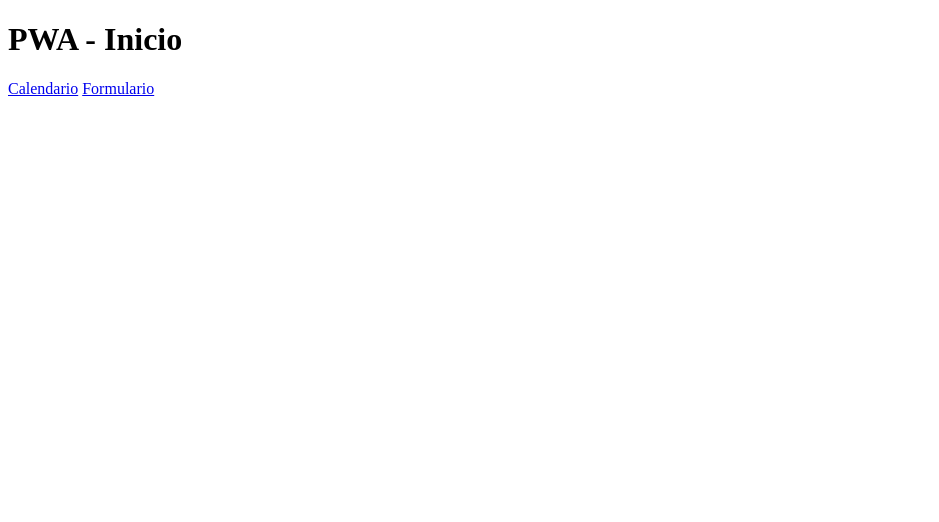
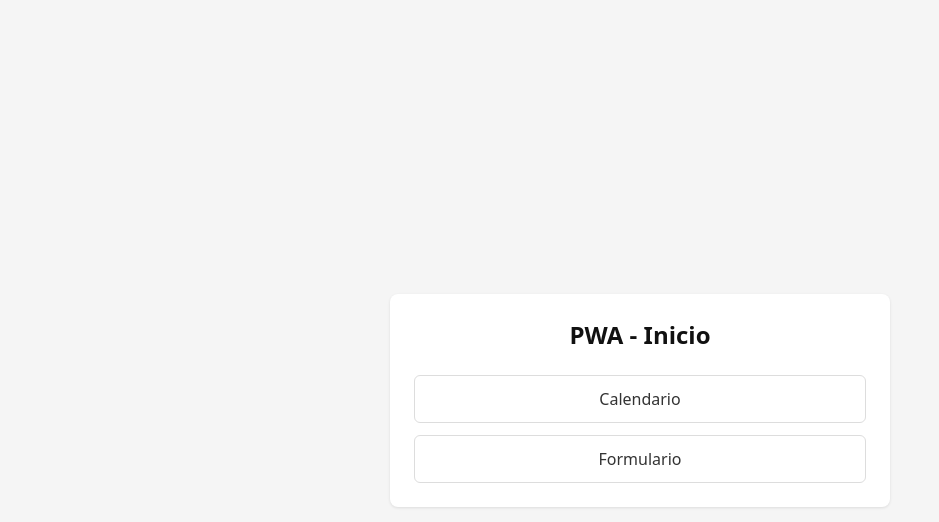
Before and after one commit to AlexMillanG/PWA_FirstCache, a plain HTML site: page index.html in a window 1280 px wide. Shown: the whole page, without its empty margins (0-939 px from the left). Drawn offline with Linux system fonts and the light colour scheme; the site is published under a folder, as on GitHub Pages, so addresses that start at the root find nothing.

Commit message:
[UPDATE] relative routes

```diff
--- a/index.html
+++ b/index.html
@@ -4,16 +4,16 @@
     <meta charset="UTF-8">
     <meta name="viewport" content="width=device-width, initial-scale=1.0">
     <title>PWA - Inicio</title>
-    <link rel="manifest" href="/manifest.json">
+    <link rel="manifest" href="./manifest.json">
     <meta name="theme-color" content="#4A90E2">
-    <link rel="stylesheet" href="/styles.css">
+    <link rel="stylesheet" href="./styles.css">
 </head>
 <body class="page-index">
     <div class="container">
         <h1>PWA - Inicio</h1>
         <div class="nav-links">
-            <a href="/calendario.html">Calendario</a>
-            <a href="/formulario.html">Formulario</a>
+            <a href="./calendario.html">Calendario</a>
+            <a href="./formulario.html">Formulario</a>
         </div>
     </div>
     <script src="main.js"></script>
```
Also changed, not shown: calendario.html (+3 -3 lines), formulario.html (+3 -3 lines).
